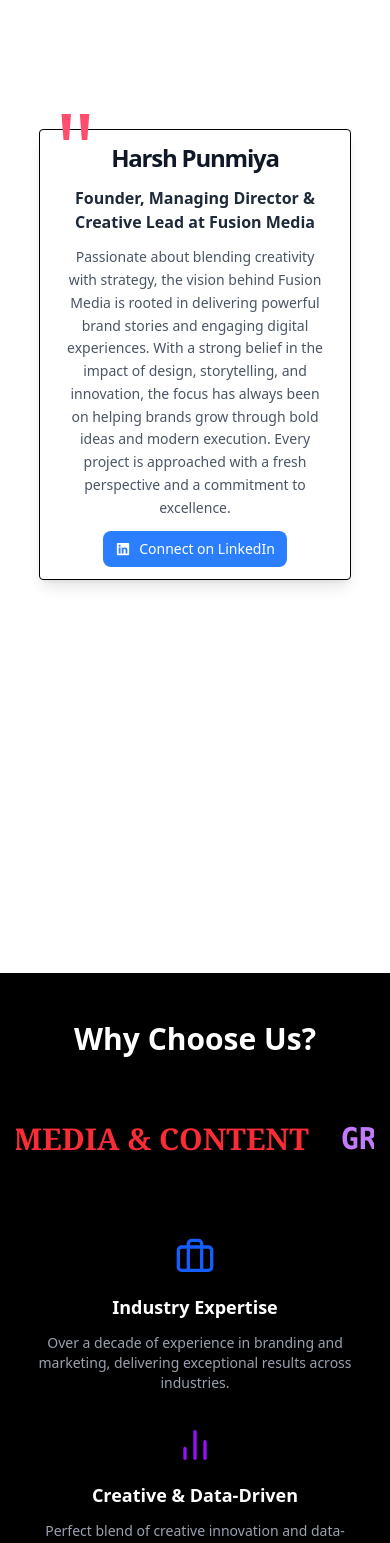
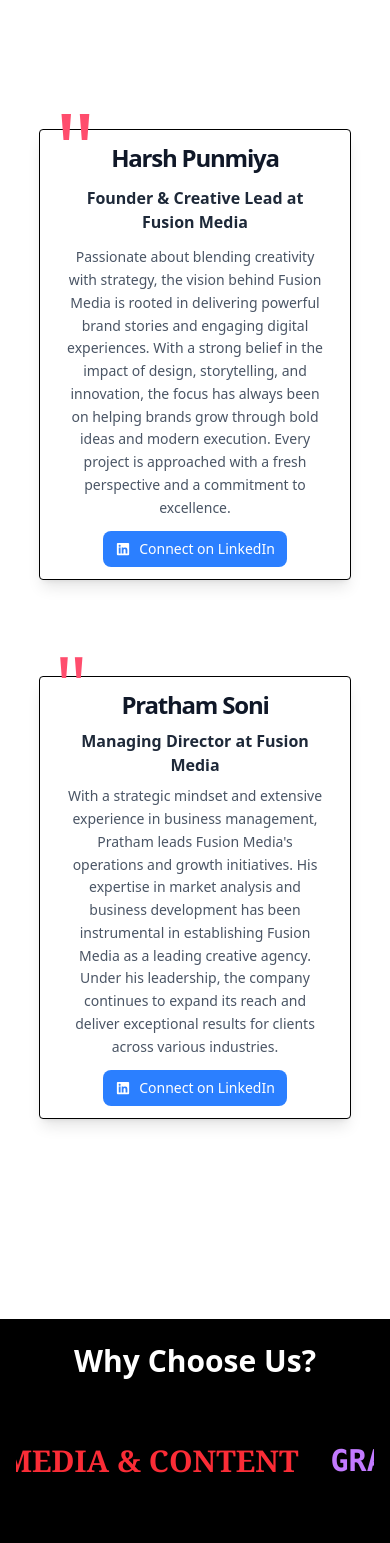
Before and after one commit to Aadit-001/FusionMediaa, a React (Vite) app: page /about in a window 390 px wide. Shown: the part 2360-3903 px from the top of the page. Built offline with nearby package versions, Linux system fonts and the light colour scheme.

Commit message:
managing director sec

```diff
--- a/src/pages/About.jsx
+++ b/src/pages/About.jsx
@@ -167,8 +167,8 @@
       </section>
 
       {/* Founder Section */}
-      <section className={`fifth-section min-h-screen md:py-12 relative ${isDarkMode ? 'bg-black' : 'bg-white'}`}>
-        <div className="container mx-auto px-4 mb-[-50px]">
+      <section className={`relative ${isDarkMode ? 'bg-black' : 'bg-white'}`}>
+        <div className="container mx-auto px-4 py-12">
           <div className="max-w-6xl mx-auto">
             {/* Quote Card */}
             <motion.div
@@ -183,18 +183,66 @@
               </div>
 
               {/* Card Content */}
-              <div className={`relative border ${isDarkMode ? 'border-gray-700' : 'border-black'} rounded-sm p-3 md:p-12 shadow-lg hover:shadow-xl transition-shadow duration-300 ${isDarkMode ? 'bg-transparent backdrop-blur-sm' : 'bg-white'} max-w-[95vw] md:max-w-full mx-auto mt-22 md:mt-0 mb-4 md:mb-0`}>
+              <div className={`relative border ${isDarkMode ? 'border-gray-700' : 'border-black'} rounded-sm p-3 md:p-12 shadow-lg hover:shadow-xl transition-shadow duration-300 ${isDarkMode ? 'bg-transparent backdrop-blur-sm' : 'bg-white'} max-w-[95vw] md:max-w-full mx-auto mt-22 md:mt-0`}>
                 {/* Founder Info */}
                 <div className="md:mt-10 max-w-3xl mx-auto px-2 md:px-4 text-center md:text-left">
                   <div className="space-y-3 md:space-y-6">
                     <h3 className={`text-2xl md:text-5xl font-bold tracking-tighter ${isDarkMode ? 'text-white' : 'text-gray-900'}`}>Harsh Punmiya</h3>
                     <div className="text-center md:text-left">
-                      <p className={`text-base md:text-2xl font-semibold md:font-medium ${isDarkMode ? 'text-gray-300' : 'text-gray-800'}`}>Founder, Managing Director & Creative Lead at Fusion Media</p>
+                      <p className={`text-base md:text-2xl font-semibold md:font-medium ${isDarkMode ? 'text-gray-300' : 'text-gray-800'}`}>Founder & Creative Lead at Fusion Media</p>
                     </div>
                     <p className={`mt-2 md:mt-6 text-sm md:text-xl leading-relaxed md:px-0 px-1 ${isDarkMode ? 'text-gray-400' : 'text-gray-600'}`}>Passionate about blending creativity with strategy, the vision behind Fusion Media is rooted in delivering powerful brand stories and engaging digital experiences. With a strong belief in the impact of design, storytelling, and innovation, the focus has always been on helping brands grow through bold ideas and modern execution. Every project is approached with a fresh perspective and a commitment to excellence.</p>
                     <div className="mt-3 md:mt-6">
                       <a
                         href="https://www.linkedin.com/in/harsh-punmiya-b9320b285/"
+                        target="_blank"
+                        rel="noopener noreferrer"
+                        className={`inline-flex items-center justify-center px-3 md:px-6 py-2 md:py-3 rounded-lg text-sm md:text-lg ${isDarkMode
+                          ? 'bg-blue-600 hover:bg-blue-700 text-white hover:text-gray-300'
+                          : 'bg-blue-500 hover:bg-blue-600 text-white hover:text-gray-300'
+                          }`}
+                      >
+                        <FontAwesomeIcon icon={faLinkedin} className="w-4 h-4 md:w-5 md:h-5 mr-2" />
+                        Connect on LinkedIn
+                      </a>
+                    </div>
+                  </div>
+                </div>
+              </div>
+            </motion.div>
+          </div>
+        </div>
+      </section>
+
+      {/* Managing Director Section */}
+      <section className={`relative ${isDarkMode ? 'bg-black' : 'bg-white'} mt-24 mb-50`}>
+        <div className="container mx-auto px-4 py-12">
+          <div className="max-w-6xl mx-auto">
+            {/* Quote Card */}
+            <motion.div
+              initial={{ opacity: 0, y: 50 }}
+              whileInView={{ opacity: 1, y: 0 }}
+              transition={{ duration: 0.8 }}
+              className={`relative ${isDarkMode ? 'bg-gray-800' : 'bg-white'}`}
+            >
+              {/* Large Quote Mark */}
+              <div className="absolute -top-8 md:-top-10 left-4 md:left-8 z-20">
+                <span className="text-[80px] md:text-[120px] leading-none text-[#ff4d6d]">"</span>
+              </div>
+
+              {/* Card Content */}
+              <div className={`relative border ${isDarkMode ? 'border-gray-700' : 'border-black'} rounded-sm p-3 md:p-6 shadow-lg hover:shadow-xl transition-shadow duration-300 ${isDarkMode ? 'bg-transparent backdrop-blur-sm' : 'bg-white'} max-w-[95vw] md:max-w-full mx-auto mt-8 md:mt-0 mb-0`}>
+                {/* Managing Director Info */}
+                <div className="md:mt-6 max-w-3xl mx-auto px-2 md:px-4 text-center md:text-left">
+                  <div className="space-y-2 md:space-y-4">
+                    <h3 className={`text-2xl md:text-5xl font-bold tracking-tighter ${isDarkMode ? 'text-white' : 'text-gray-900'}`}>Pratham Soni</h3>
+                    <div className="text-center md:text-left">
+                      <p className={`text-base md:text-2xl font-semibold md:font-medium ${isDarkMode ? 'text-gray-300' : 'text-gray-800'}`}>Managing Director at Fusion Media</p>
+                    </div>
+                    <p className={`mt-2 md:mt-6 text-sm md:text-xl leading-relaxed md:px-0 px-1 ${isDarkMode ? 'text-gray-400' : 'text-gray-600'}`}>With a strategic mindset and extensive experience in business management, Pratham leads Fusion Media's operations and growth initiatives. His expertise in market analysis and business development has been instrumental in establishing Fusion Media as a leading creative agency. Under his leadership, the company continues to expand its reach and deliver exceptional results for clients across various industries.</p>
+                    <div className="mt-3 md:mt-6">
+                      <a
+                        href="https://www.linkedin.com/in/pratham-soni/"
                         target="_blank"
                         rel="noopener noreferrer"
                         className={`inline-flex items-center justify-center px-3 md:px-6 py-2 md:py-3 rounded-lg text-sm md:text-lg ${isDarkMode
@@ -220,7 +268,7 @@
         initial={{ opacity: 0, y: 50 }}
         animate={whyChooseInView ? { opacity: 1, y: 0 } : {}}
         transition={{ duration: 0.8 }}
-        className="py-12 md:py-20 bg-black text-white overflow-hidden"
+        className="py-6 md:py-8 bg-black text-white overflow-hidden"
       >
         <div className="max-w-7xl mx-auto px-4">
           <motion.h2
```
